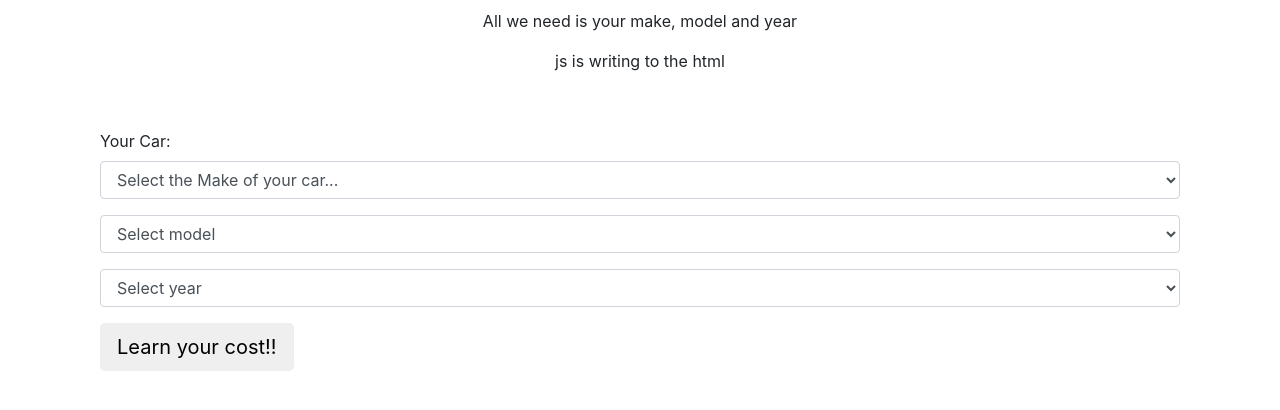
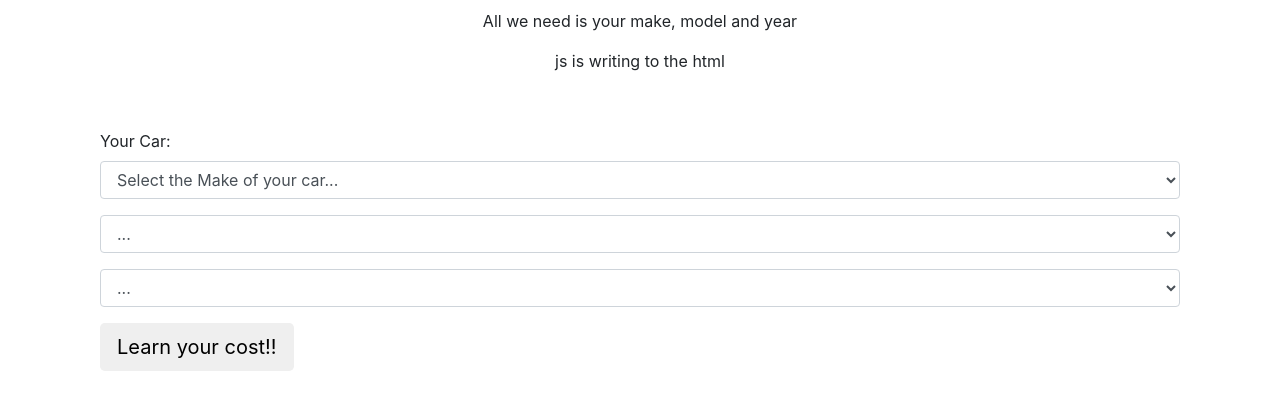
Before and after one commit to ahakso/permileFlask, a Flask app: template mysite/templates/input.html in a window 1280 px wide. Shown: the part 231-641 px from the top of the page. Run offline with Flask 2, Linux system fonts and the light colour scheme; the template is opened without the code that fills it, so the values that code supplies are empty; parts of the project's set-up code (start-up, migrations or seed data) failed here and were passed over; some libraries are stand-ins or nearby versions.

Commit message:
Add adjustment to model dropdown upon change in make dropdown

```diff
--- a/mysite/templates/input.html
+++ b/mysite/templates/input.html
@@ -1,5 +1,7 @@
 <!DOCTYPE html>
 <html lang="en">
+    <!-- Head-->
+    {# {{{ #}
  <head>
    <meta charset="utf-8">
    <meta http-equiv="X-UA-Compatible" content="IE=edge">
@@ -12,6 +14,7 @@
 
    <!-- Bootstrap core CSS -->
    <link href="../static/css/bootstrap.min.css" rel="stylesheet">
+
 
    <!-- Custom styles for this template -->
    <link href="../static/css/starter-template.css" rel="stylesheet">
@@ -29,9 +32,10 @@
      <script src="https://oss.maxcdn.com/respond/1.4.2/respond.min.js"></script>
    <![endif]-->
  </head>
-
+ {# }}} #}
  <body>
-
+     <!-- Navbar -->
+     {# {{{ #}
    <div class="navbar navbar-inverse navbar-fixed-top" role="navigation">
      <div class="container">
        <div class="navbar-header">
@@ -52,15 +56,18 @@
        </div><!--/.nav-collapse -->
      </div>
    </div>
+   {# }}} #}
 <br><br>
 
 <div class="container">
-
+<!-- h2 text -->
+{# {{{ #}
     <div class="starter-template">
         <h2>Tell Us About Your Car!</h2>
         <p>All we need is your make, model and year</p>
         <p test id="demo">test</p>
     </div>
+    {# }}} #}
 
     <div class = "container">
 
@@ -69,7 +76,7 @@
             <!-- Make dropdown -->
         <div class="selectpicker form-group">
             <label for="user_make">Your Car:</label>
-            <select class="form-control" id="user_make" name="user_make" onchange="myFunction()">
+            <select class="form-control" id="user_make" name="user_make" onchange="onMakeChange()">
                 <option selected value=''> Select the Make of your car...</option>
                 {% for key, _ in car_dict.items() %}
                 <option value="{{ key }}">{{ key }}</option>
@@ -80,7 +87,7 @@
          <!-- Model dropdown -->
         <div class="form-group">
             <select class="form-control" name="user_model" id="user_model">
-                <option selected value=''> Select model </option>
+                <option selected value=''> ... </option>
                 {% for key, _ in car_dict.items() %}
                 <option value="{{ key }}">{{ key }}</option>
                 {% endfor %}
@@ -90,7 +97,7 @@
          <!-- Year dropdown -->
         <div class="form-group">
             <select class="form-control" name="user_year" id="user_year">
-                <option selected value=''> Select year <option>
+                <option selected value=''> ... <option>
                 {% for key, _ in car_dict.items() %}
                 <option value="{{ key }}">{{ key }}</option>
                 {% endfor %}
@@ -109,9 +116,13 @@
   </div> <!-- /.container-->
    <script charset="utf-8" type="text/javascript">
        var select_make = $('#user_make')
+       var select_model = $('#user_model')
+       var select_year = $('#user_year')
        //select_make.on('change',document.write(select_make.val()))
-      function myFunction() {
+      function onMakeChange() {
        document.getElementById("demo").innerHTML = select_make.val()
+          select_model.empty()
+          select_model.append($("<option></option>").attr("value",'').text("Select Model"))
 }
        document.getElementById("demo").innerHTML = 'js is writing to the html';
     </script>
```
Also changed, not shown: mysite/views.py (+0 -10 lines).
